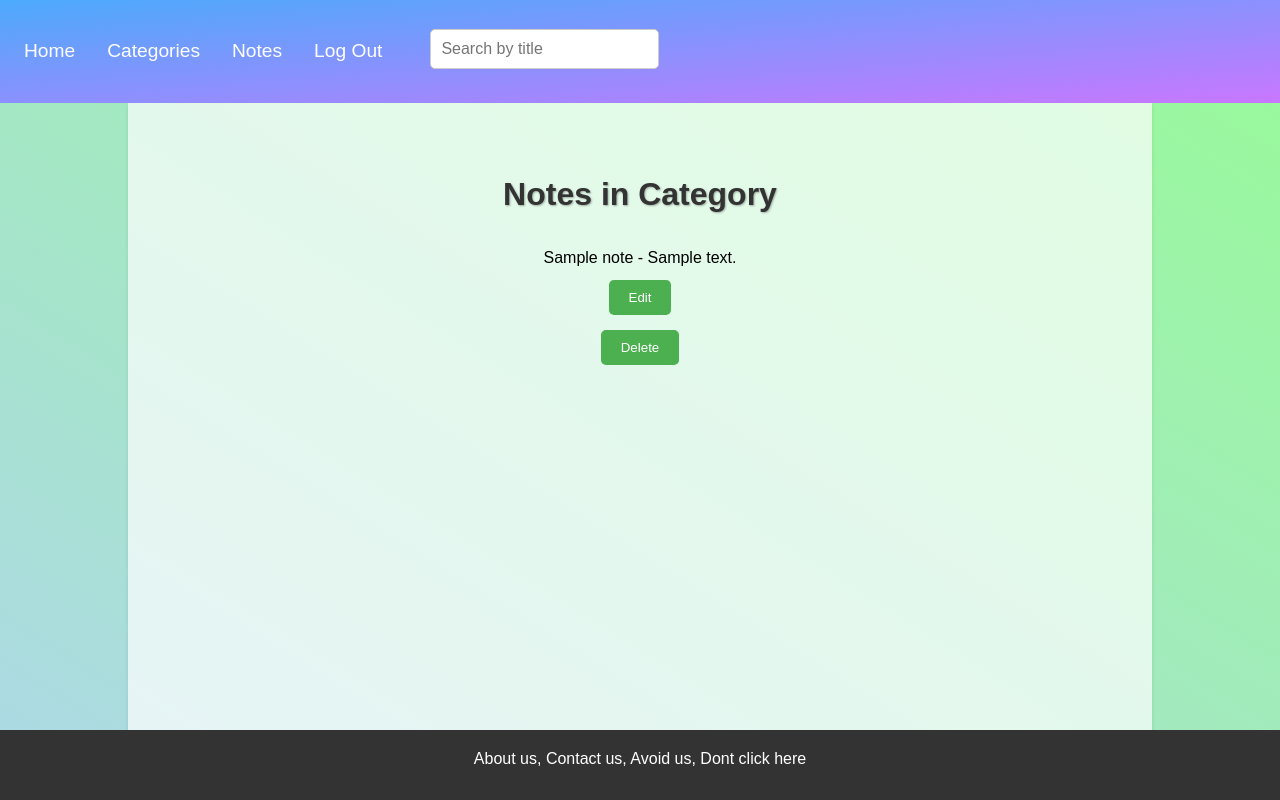
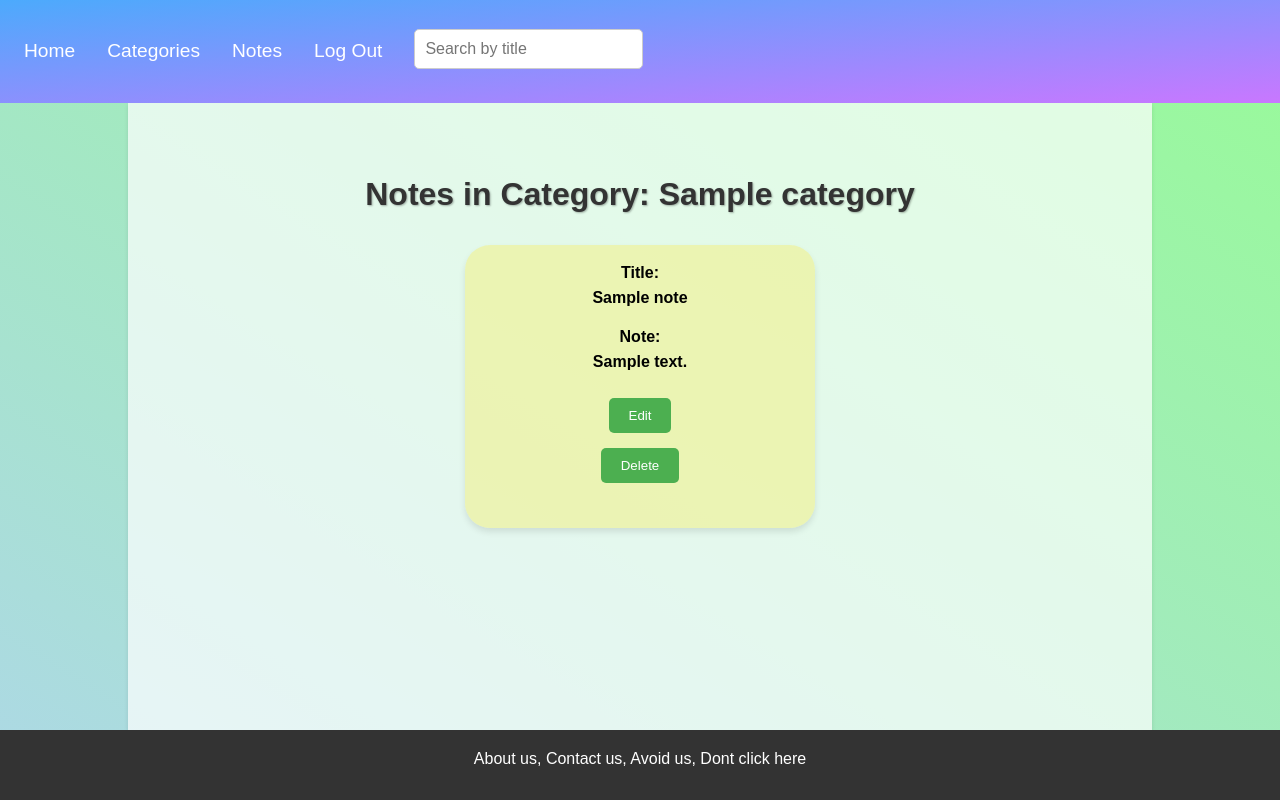
Before and after one commit to AdonisGuobys/CodeAcademy, a Flask app: page /category/1/notes in a window 1280 px wide. Run offline with Flask 2, Linux system fonts and the light colour scheme; the visitor is signed in with stand-in values (Sample User, id 1); tables that the repository leaves empty hold one stand-in row (values such as "Sample post").

Commit message:
genius work arounds

```diff
--- a/static/styles.css
+++ b/static/styles.css
@@ -4,22 +4,28 @@
   box-sizing: border-box;
 }
 
-html, body {
+html {
+  height: 100%;
+  background-image: linear-gradient(to top right, #add8e6, #98fb98);
+  background-attachment: fixed;
+}
+
+body {
   position: relative;
   height: 100%;
   font-family: Arial, sans-serif;
   line-height: 1.6;
-  background-image: linear-gradient(to top right, #add8e6, #98fb98);
   display: flex;
   flex-direction: column;
   min-height: 100vh;
 }
 
+
 .content-wrapper {
   flex-grow: 1;
 }
 
-h1, h2, h3, h4, h5, h6 {
+h1, h2 {
   color: #333;
   margin-bottom: 0.8rem;
   text-shadow: 1px 1px 2px rgba(0, 0, 0, 0.3);
@@ -42,12 +48,6 @@ p {
   list-style-type: none;
   display: flex;
   align-items: center;
-}
-
-.navbar form {
-  display: flex;
-  align-self: center;
-  margin-left: 1rem;
 }
 
 .navbar ul li {
@@ -120,12 +120,11 @@ p {
 .container .sub-title {
   text-align: center;
   margin-top: 5%;
-  margin-bottom: 25px;
+  margin-bottom: 25px
 }
 
 .container .form-container {
 width: 100%;
-  /* margin-bottom: 25%; */
 text-align: center;
 }
 
@@ -143,7 +142,6 @@ p {
 display: flex;
 flex-direction: column;
 align-items: center;
-  /* margin-bottom: 25%; */
 }
 
 .container label {
@@ -156,7 +154,6 @@ p {
 
 footer {
 background-color: rgba(51, 51, 51);
-  backdrop-filter: blur(10px);
 color: #fff;
 text-align: center;
 padding: 1rem;
@@ -211,7 +208,6 @@ textarea:focus {
 box-shadow: 0 0 3px rgba(76, 175, 80, 0.4);
 }
 
-
 @media screen and (max-width: 768px) {
 .navbar ul {
 flex-direction: row;
@@ -241,8 +237,31 @@ textarea:focus {
 font-size: 0.8em;
 font-weight: bold;
 }
+
+/* Bitch ass error not getting styled */
 .custom-error {
 color: red;
 font-size: 0.8em;
 font-weight: bold;
 }
+
+.dropdown {
+  position: relative;
+  display: inline-block;
+}
+
+.dropdown select {
+  background-color: rgba(255, 255, 255, 0.7);
+  border: 1px solid #ccc;
+  border-radius: 10px;
+  font-size: 1rem;
+  padding: 10px;
+  margin-top: 5px;
+  margin-bottom: 10px;
+  outline: white;
+}
+
+.dropdown select:hover {
+  box-shadow: 0 6px 8px rgba(0, 0, 0, 0.2);
+  transform: translateY(-2px);
+}
--- a/templates/categories.html
+++ b/templates/categories.html
@@ -10,7 +10,9 @@
     <button type="submit">{{ form.submit.label.text }}</button>
   </form>
   <ul>
+  <div class="notes-list">
     {% for category in categories %}
+      <div class="note">
         <li>
           {{ category.name }}
           <form method="get" action="{{ url_for('view_category_notes', category_id=category.id) }}">
@@ -21,6 +23,8 @@
             <button type="submit">Delete Category</button>
           </form>
         </li>
+      </div>
       {% endfor %}
+    </div>
   </ul>
 {% endblock %}
--- a/templates/category_notes.html
+++ b/templates/category_notes.html
@@ -3,11 +3,17 @@
 {% block title %}Inside categories{% endblock %}
 
 {% block content %}
-<h1 class="main-title">Notes in Category</h1>
+
+{% for note in notes %}
+<h1 class="main-title">Notes in Category: {{ note.category.name }}</h1><!-- Genius way to make this work -->
+{% endfor %}
   <ul>
+    <div class="notes-list">
       {% for note in notes %}
+        <div class="note">
           <li>
-        {{ note.title }} - {{ note.content }}
+            <p>Title:<br>{{note.title}}</p>
+            <p>Note:<br>{{note.content}}</p>
           <form method="get" action="{{ url_for('edit_note', note_id=note.id) }}">
               <button type="submit">Edit</button>
             </form>
@@ -15,6 +21,8 @@
             <button type="submit">Delete</button>
           </form>
         </li>
+      </div>
       {% endfor %}
+    </div>
   </ul>
 {% endblock %}
--- a/templates/notes.html
+++ b/templates/notes.html
@@ -17,10 +17,12 @@
             <p class="error-message">{{ error }}</p>
           {% endfor %}
           <label>Category:</label>
+          <div class="dropdown">
           {{ form.category }}
           {% for error in form.category.errors %}
             <p class="error-message">{{ error }}</p>
           {% endfor %}
+          </div>
           <button type="submit">{{ form.submit.label.text }}</button>
         </form>
         <h1 class="sub-title">Your Notes</h1>
```
Also changed, not shown: templates/edit_note.html (+6 -4 lines). Lines whose indentation alone changed are shown as unchanged.
